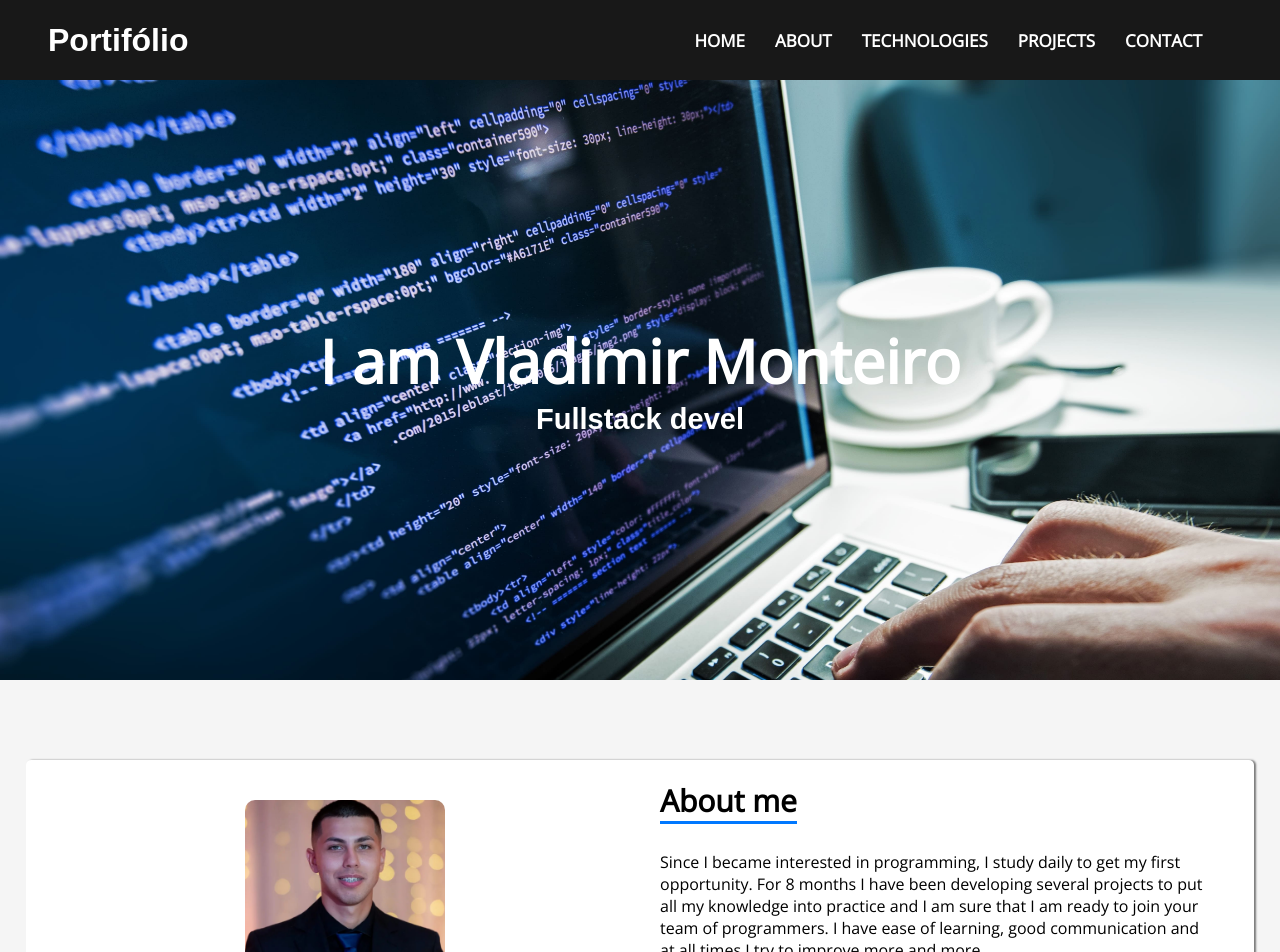
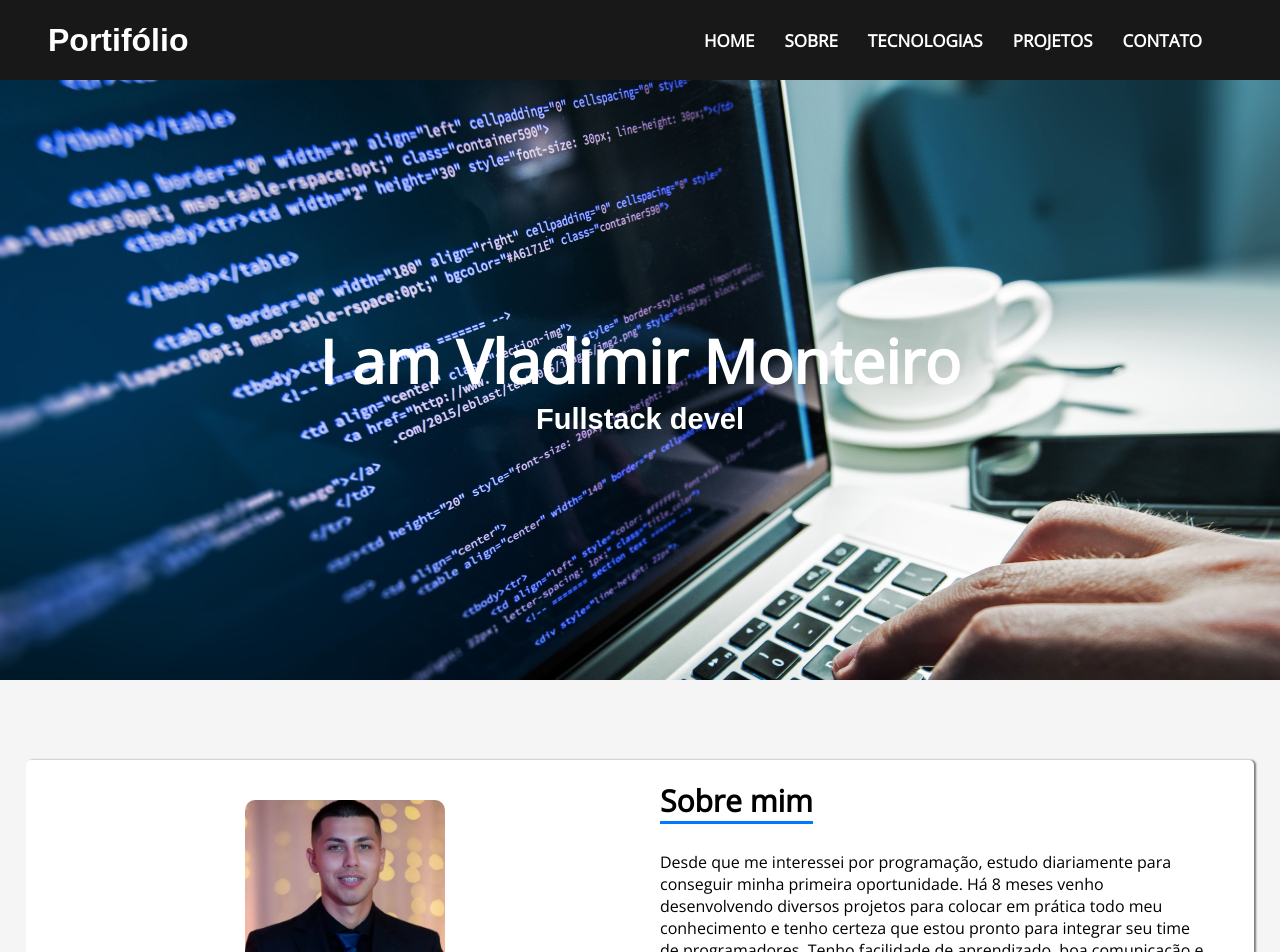
Before and after one commit to VladimirMonteiro/portifolio, a React (Vite) app: page / in a window 1280 px wide. Shown: the top 952 px of the page. Built offline with nearby package versions, Linux system fonts and the light colour scheme.

Commit message:
change language

```diff
--- a/src/components/about/About.jsx
+++ b/src/components/about/About.jsx
@@ -39,8 +39,8 @@ const About = ()=> {
 
                 </div>
                 <div className={styles.about_text}>
-                    <h2><span>About me</span></h2>
-                    <p>Since I became interested in programming, I study daily to get my first opportunity. For 8 months I have been developing several projects to put all my knowledge into practice and I am sure that I am ready to join your team of programmers. I have ease of learning, good communication and at all times I try to improve more and more</p>
+                    <h2><span>Sobre mim</span></h2>
+                    <p>Desde que me interessei por programação, estudo diariamente para conseguir minha primeira oportunidade. Há 8 meses venho desenvolvendo diversos projetos para colocar em prática todo meu conhecimento e tenho certeza que estou pronto para integrar seu time de programadores. Tenho facilidade de aprendizado, boa comunicação e a todo momento procuro melhorar cada vez mais</p>
 
                 </div>
 
--- a/src/components/contact/Contact.jsx
+++ b/src/components/contact/Contact.jsx
@@ -66,21 +66,21 @@ const Contact = ()=> {
                 <form onSubmit={handleSubmit}>
                     <div>
                         {error.name && <p className={styles.error_input}>{error.name}</p>}
-                        <input type="text" name="name" id="name" placeholder='Your name'  onChange={handleChange} value={contact.name}/>
+                        <input type="text" name="name" id="name" placeholder='Nome...'  onChange={handleChange} value={contact.name}/>
 
                     </div>
                     <div>
                         {error.email && <p className={styles.error_input}>{error.email}</p>}
-                        <input type="email" name="email" id="email" placeholder='Your e-mail' onChange={handleChange} value={contact.email}/>
+                        <input type="email" name="email" id="email" placeholder='E-mail...' onChange={handleChange} value={contact.email}/>
 
                     </div>
                     <div>
                         {error.subject && <p className={styles.error_input}>{error.subject}</p>}
-                        <input type="text" name="subject" id="subject" placeholder='Subject' onChange={handleChange} value={contact.subject} />
+                        <input type="text" name="subject" id="subject" placeholder='Assunto...' onChange={handleChange} value={contact.subject} />
 
                     </div>
                     {error.description && <p className={styles.error_input}>{error.description}</p>}
-                    <textarea name="description" id="" cols="30" rows="10" placeholder='Message' onChange={handleChange} value={contact.description}>
+                    <textarea name="description" id="" cols="30" rows="10" placeholder='Mensagem' onChange={handleChange} value={contact.description}>
 
                     </textarea>
 
--- a/src/components/navbar/Navbar.jsx
+++ b/src/components/navbar/Navbar.jsx
@@ -38,16 +38,16 @@ const Navbar = () => {
                     <Link to='/' >Home</Link>
                     </span></li>) : (<li><span><LinkScroll activeClass="active" to="container_01" spy={true} smooth={true} offset={-70} duration={500}>Home</LinkScroll></span></li>)}
 
-                    {location.pathname.includes('projetos') ? (<li><span><Link to='/'>About</Link></span></li>) : (<li><span><LinkScroll activeClass="active" to="about" spy={true} smooth={true} offset={-70} duration={500}>About</LinkScroll></span></li>)}
+                    {location.pathname.includes('projetos') ? (<li><span><Link to='/'>Sobre</Link></span></li>) : (<li><span><LinkScroll activeClass="active" to="about" spy={true} smooth={true} offset={-70} duration={500}>Sobre</LinkScroll></span></li>)}
 
-                    {location.pathname.includes('projetos') ? (<li><span><Link to='/'>technologies</Link></span></li>) : (<li><span><LinkScroll activeClass="active" to="technologies" spy={true} smooth={true} offset={-70} duration={500}>technologies</LinkScroll></span></li>)}
+                    {location.pathname.includes('projetos') ? (<li><span><Link to='/'>Tecnologias</Link></span></li>) : (<li><span><LinkScroll activeClass="active" to="technologies" spy={true} smooth={true} offset={-70} duration={500}>Tecnologias</LinkScroll></span></li>)}
 
-                    {location.pathname.includes('projetos') ? (<li><span><Link to='/'>Projects</Link></span></li>) : (<li><span><LinkScroll activeClass="active" to="projects" spy={true} smooth={true} offset={-70} duration={500}>Projects</LinkScroll></span></li>)}
+                    {location.pathname.includes('projetos') ? (<li><span><Link to='/'>Projetos</Link></span></li>) : (<li><span><LinkScroll activeClass="active" to="projects" spy={true} smooth={true} offset={-70} duration={500}>Projetos</LinkScroll></span></li>)}
 
 
                     {location.pathname.includes('projetos') ? (
                     <li><span><Link to='/'>Contact</Link></span></li>) : (
-                    <li><span><LinkScroll activeClass="active" to="contact" spy={true} smooth={true} offset={-70} duration={500}>Contact</LinkScroll></span></li>)}
+                    <li><span><LinkScroll activeClass="active" to="contact" spy={true} smooth={true} offset={-70} duration={500}>Contato</LinkScroll></span></li>)}
 
                 </ul>
             </nav>
@@ -66,16 +66,16 @@ const Navbar = () => {
                                         <Link to='/' >Home</Link>
                                         </span></li>) : (<li><span><LinkScroll  onClick={handleOnClick} activeClass="active" to="container_01" spy={true} smooth={true} offset={-70} duration={500}>Home</LinkScroll></span></li>)}
 
-                                        {location.pathname.includes('projetos') ? (<li><span><Link to='/'>About</Link></span></li>) : (<li><span><LinkScroll  onClick={handleOnClick}activeClass="active" to="about" spy={true} smooth={true} offset={-70} duration={500}>About</LinkScroll></span></li>)}
+                                        {location.pathname.includes('projetos') ? (<li><span><Link to='/'>Sobre</Link></span></li>) : (<li><span><LinkScroll  onClick={handleOnClick}activeClass="active" to="about" spy={true} smooth={true} offset={-70} duration={500}>Sobre</LinkScroll></span></li>)}
 
-                                        {location.pathname.includes('projetos') ? (<li><span><Link to='/'>technologies</Link></span></li>) : (<li><span><LinkScroll onClick={handleOnClick}activeClass="active" to="technologies" spy={true} smooth={true} offset={-70} duration={500}>technologies</LinkScroll></span></li>)}
+                                        {location.pathname.includes('projetos') ? (<li><span><Link to='/'>Tecnologias</Link></span></li>) : (<li><span><LinkScroll onClick={handleOnClick}activeClass="active" to="technologies" spy={true} smooth={true} offset={-70} duration={500}>Tecnologias</LinkScroll></span></li>)}
 
-                                        {location.pathname.includes('projetos') ? (<li><span><Link to='/'>Projects</Link></span></li>) : (<li><span><LinkScroll  onClick={handleOnClick}activeClass="active" to="projects" spy={true} smooth={true} offset={-70} duration={500}>Projects</LinkScroll></span></li>)}
+                                        {location.pathname.includes('projetos') ? (<li><span><Link to='/'>Projetos</Link></span></li>) : (<li><span><LinkScroll  onClick={handleOnClick}activeClass="active" to="projects" spy={true} smooth={true} offset={-70} duration={500}>Projetos</LinkScroll></span></li>)}
 
 
                                         {location.pathname.includes('projetos') ? (
-                                        <li><span><Link to='/'>Contact</Link></span></li>) : (
-                                        <li><span><LinkScroll onClick={handleOnClick} activeClass="active" to="contact" spy={true} smooth={true} offset={-70} duration={500}>Contact</LinkScroll></span></li>)}
+                                        <li><span><Link to='/'>Contato</Link></span></li>) : (
+                                        <li><span><LinkScroll onClick={handleOnClick} activeClass="active" to="contact" spy={true} smooth={true} offset={-70} duration={500}>Contato</LinkScroll></span></li>)}
 
                                     </ul>
                                 </nav>
```
